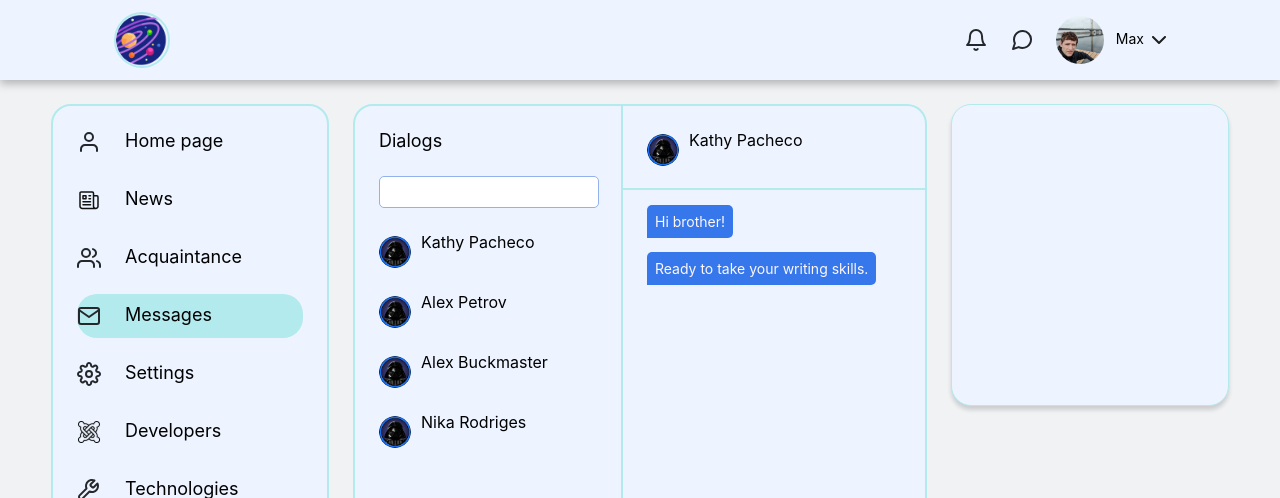
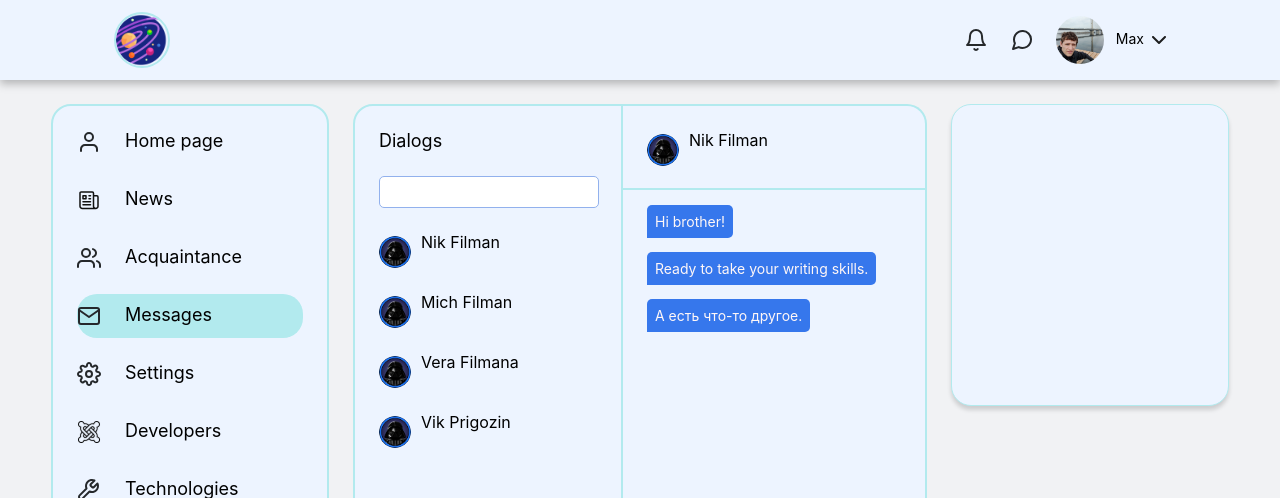
Before and after one commit to MaksLeseu/Social-Network-, a React (Create React App) app: page /messages in a window 1280 px wide. Shown: the top 498 px of the page. Built offline with nearby package versions, Linux system fonts and the light colour scheme.

Commit message:
Message - Components

```diff
--- a/src/components/Messages/Messages.tsx
+++ b/src/components/Messages/Messages.tsx
@@ -1,8 +1,37 @@
 import React from "react";
 import s from './Messages.module.css'
 import logo1 from '../../img/logo1.png'
-import {BrowserRouter, NavLink, Route, Routes} from "react-router-dom";
+import {NavLink} from "react-router-dom";
 
+
+type DialogType = {
+    id: string
+    userName: string
+}
+
+type ChatType = {
+    text: string
+}
+
+
+function Dialog(props: DialogType) {
+    return (
+        <NavLink to={'/messages/' + props.id} className={s.dialogs__dialog}>
+            <div className={s.dialog__icon}><img src={logo1}/></div>
+            <span>{props.userName}</span>
+        </NavLink>
+    )
+}
+
+function Chat(props: ChatType) {
+    return (
+        <>
+            <div className={s.block__text}>
+                <span className={s.text}>{props.text}</span>
+            </div>
+        </>
+    )
+}
 
 export function Messages() {
     return (
@@ -10,37 +39,24 @@ export function Messages() {
             <div className={s.messages__dialogs}>
                 <h3>Dialogs</h3>
                 <input className={s.dialogs__search}></input>
-                <NavLink to={'/messages/1'} className={s.dialogs__dialog}>
-                    <div className={s.dialog__icon}><img src={logo1}/></div>
-                    <span>Kathy Pacheco</span>
-                </NavLink>
-                <NavLink to={'/messages/2'} className={s.dialogs__dialog}>
-                    <div className={s.dialog__icon}><img src={logo1}/></div>
-                    <span>Alex Petrov</span>
-                </NavLink>
-                <NavLink to={'/messages/3'} className={s.dialogs__dialog}>
-                    <div className={s.dialog__icon}><img src={logo1}/></div>
-                    <span>Alex Buckmaster</span>
-                </NavLink>
-                <NavLink to={'/messages/4'} className={s.dialogs__dialog}>
-                    <div className={s.dialog__icon}><img src={logo1}/></div>
-                    <span>Nika Rodriges</span>
-                </NavLink>
+                <>
+                    <Dialog userName={'Nik Filman'} id={'1'} />
+                    <Dialog userName={'Mich Filman'} id={'2'} />
+                    <Dialog userName={'Vera Filmana'} id={'3'} />
+                    <Dialog userName={'Vik Prigozin'} id={'4'} />
+                </>
             </div>
             <div className={s.messages__chat}>
                 <div className={s.chat__user}>
                     <div className={s.user__block}>
                         <div className={s.user__icon}><img src={logo1}/></div>
-                        <span>Kathy Pacheco</span>
+                        <span>Nik Filman</span>
                     </div>
                 </div>
                 <div className={s.chat__text}>
-                    <div className={s.block__text}>
-                        <span className={s.text}>Hi brother!</span>
-                    </div>
-                    <div className={s.block__text}>
-                        <span className={s.text}>Ready to take your writing skills.</span>
-                    </div>
+                    <Chat text={'Hi brother!'}/>
+                    <Chat text={'Ready to take your writing skills.'}/>
+                    <Chat text={'А есть что-то другое.'}/>
                 </div>
             </div>
         </div>
```
